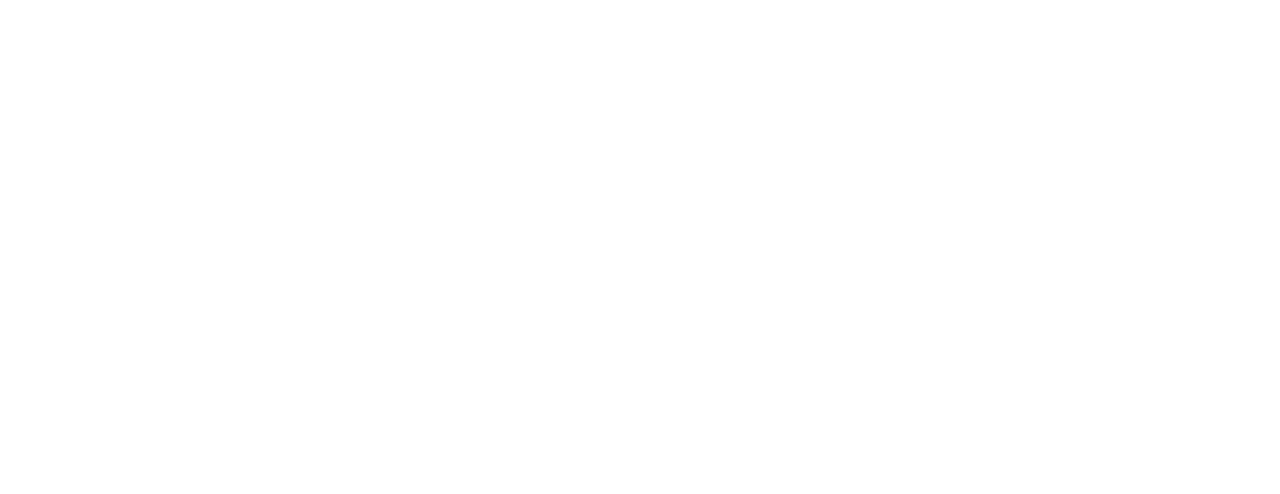
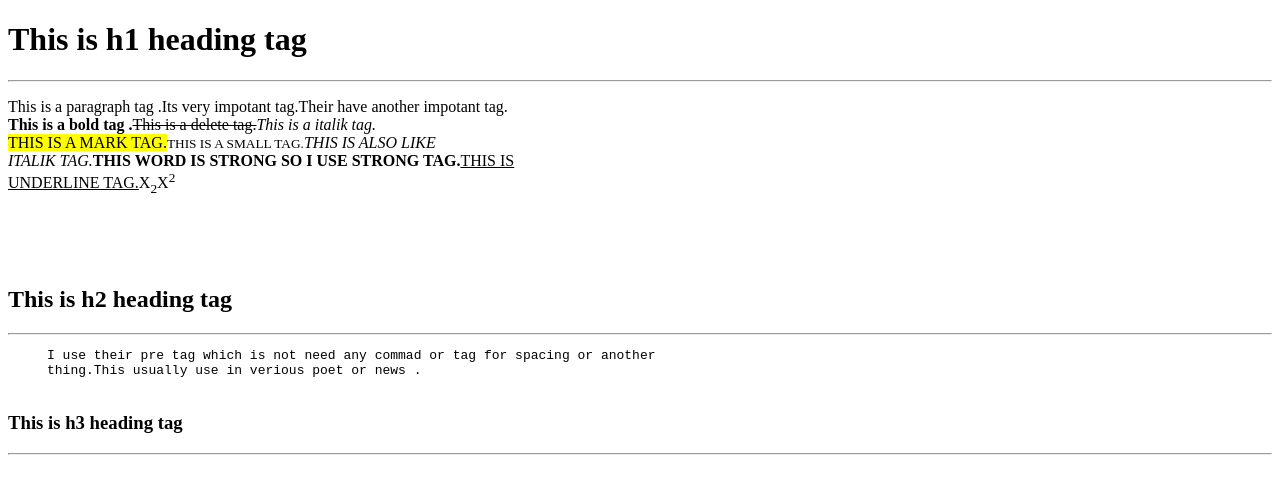
Before and after one commit to SIJAN61/HTML-CSS, a plain HTML site: page index.html in a window 1280 px wide. Drawn offline with Linux system fonts and the light colour scheme.

Commit message:
first commit

```diff
--- a/index.html
+++ b/index.html
@@ -6,6 +6,22 @@
     <title>Document</title>
 </head>
 <body>
-
+    <!-- I WORK ABOUT VERIOUS TAG-->
+    <h1>This is h1 heading tag</h1>
+    <hr/>
+      <p>This is a paragraph tag .Its very impotant tag.Their have another impotant tag.<br/>
+      <b>This is a bold tag .</b><del>This is a delete tag.</del><i>This is a italik tag.</i><br/>
+      <mark>THIS IS A MARK TAG.</mark><small>THIS IS A SMALL TAG.</small><em>THIS IS ALSO LIKE <br/>
+      ITALIK TAG.</em><strong>THIS WORD IS STRONG SO I USE STRONG TAG.</strong><ins>THIS IS<br/>
+       UNDERLINE TAG.</ins>X<sub>2</sub>X<sup>2</sup>
+      </p>  <br/><br/><br/>
+    <h2>This is h2 heading tag</h2>
+    <hr/>
+      <pre>
+     I use their pre tag which is not need any commad or tag for spacing or another
+     thing.This usually use in verious poet or news .
+    </pre>
+    <h3>This is h3 heading tag</h3>
+    <hr/>
 </body>
 </html>
```
